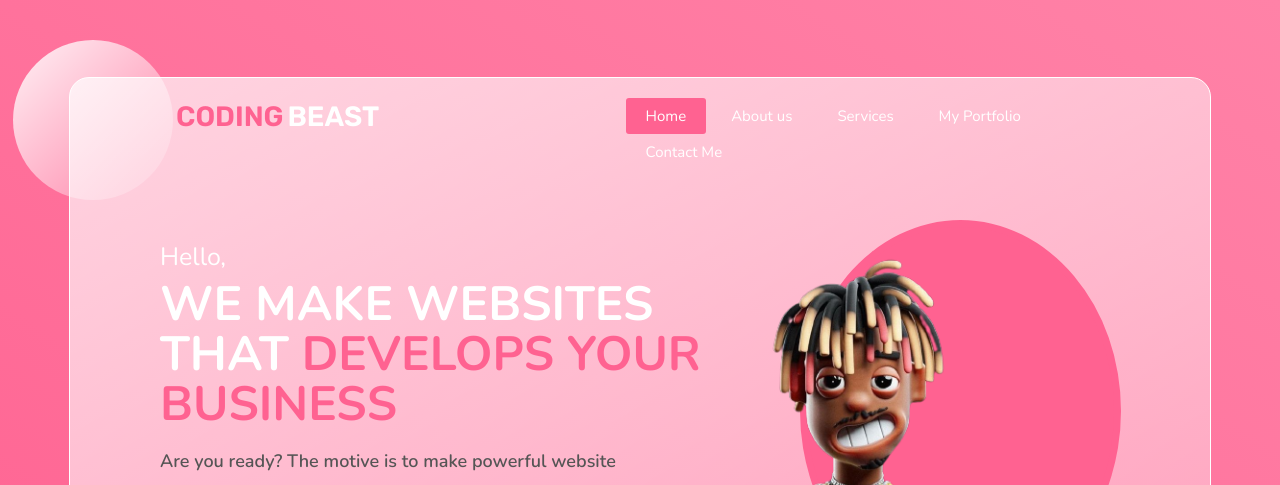
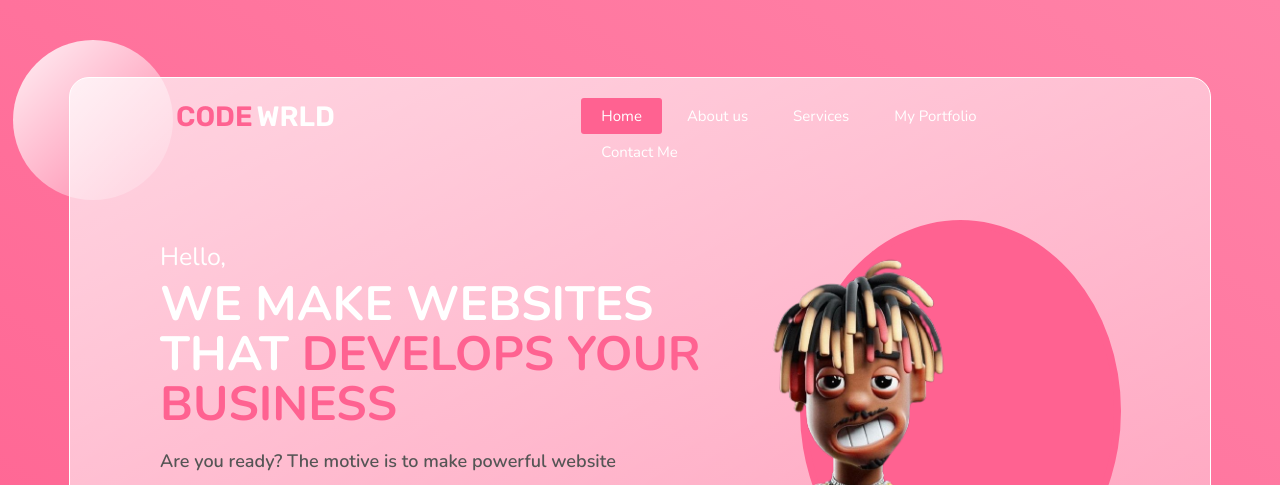
Before and after one commit to novice-bucko/juiceworld-, a plain HTML site: page index.html in a window 1280 px wide. Shown: the top 485 px of the page. Drawn offline with nearby package versions, Linux system fonts and the light colour scheme.

Commit message:
Update index.html

```diff
--- a/index.html
+++ b/index.html
@@ -2,7 +2,7 @@
 <head>
     <meta charset="UTF-8">
     <meta name="viewport" content="width=device-width, initial-scale=1.0">
-    <title>Portfolio website</title>
+    <title>Landing page</title>
     <link rel="stylesheet" href="style.css">
 </head>
 <body>
@@ -11,8 +11,8 @@
         <div class="main-content">
           <div class="topnav">
             <a href="#home" class="nav-links first">
-              <span class="logo-brand">CODING</span>
-              <span class="logo">BEAST</span>
+              <span class="logo-brand">CODE</span>
+              <span class="logo">WRLD</span>
             </a>
             <a href="#home" class="nav-links link active">Home</a>
             <a href="#about-us" class="nav-links link">About us</a>
```
